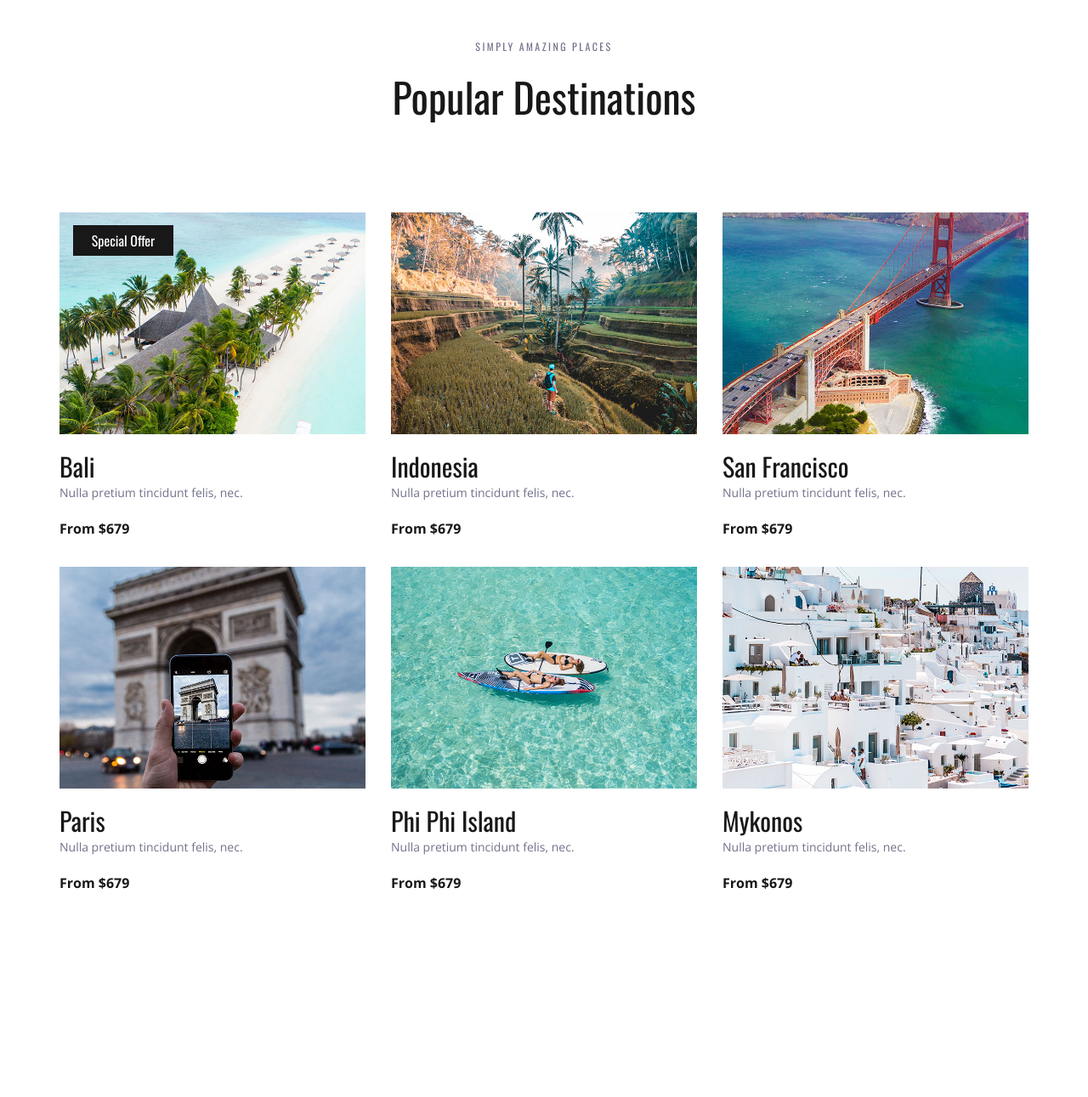
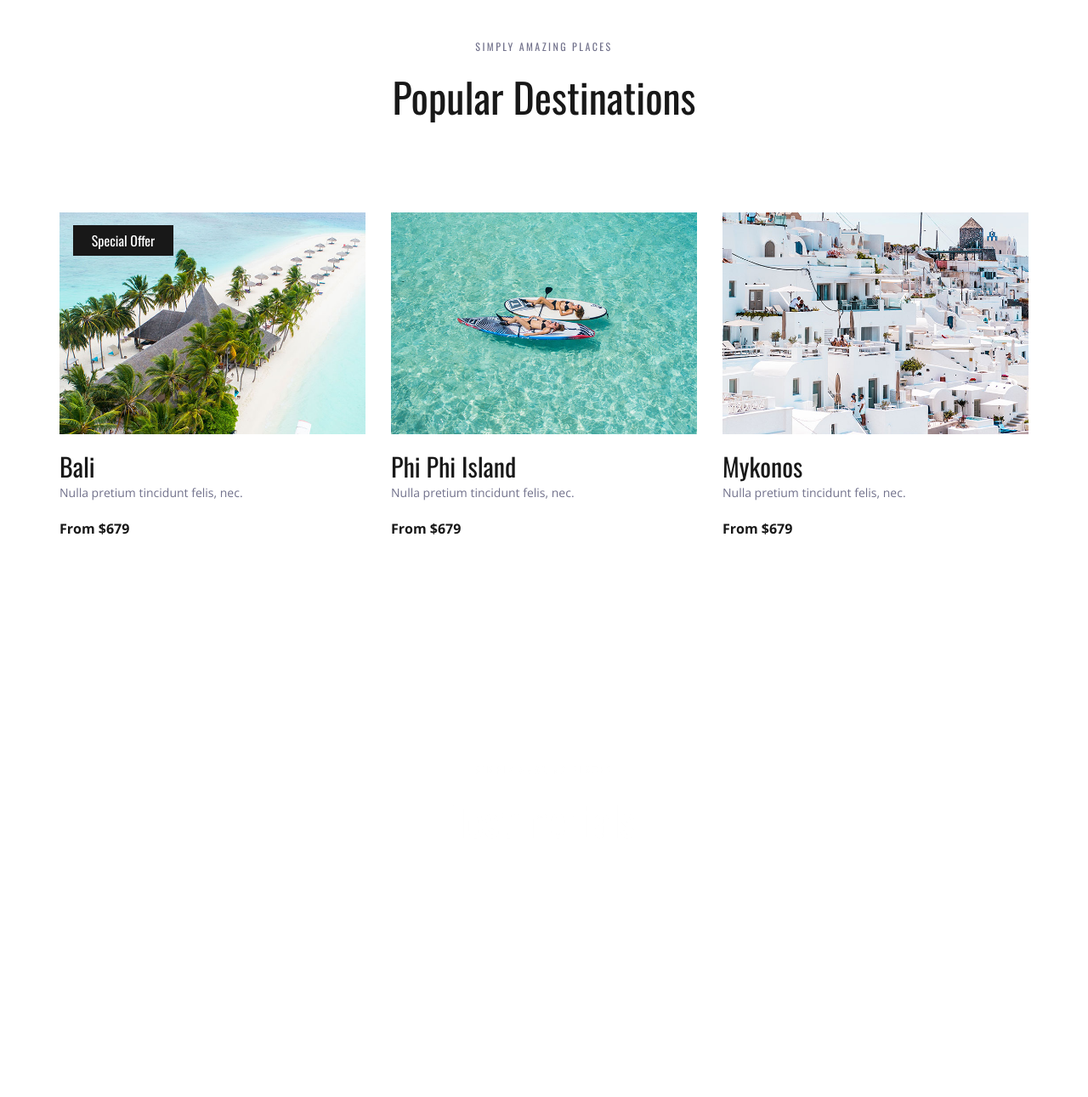
Before and after one commit to gondaliya/django-learn-2, a Django app: page / in a window 1280 px wide. Shown: the part 1235-2526 px from the top of the page at 85% size. Run offline with Django 3.2, Linux system fonts and the light colour scheme; some libraries are stand-ins or nearby versions.

Commit message:
postgres db added, ui dynamic, admin added

```diff
--- a/templates/index.html
+++ b/templates/index.html
@@ -260,43 +260,6 @@
 								<div class="destination_price">From $679</div>
 							</div>
 						</div>
-
-						<!-- Destination -->
-						<div class="destination item">
-							<div class="destination_image">
-								<img src="{% static 'images/destination_2.jpg' %}" alt="">
-							</div>
-							<div class="destination_content">
-								<div class="destination_title"><a href="destinations.html">Indonesia</a></div>
-								<div class="destination_subtitle"><p>Nulla pretium tincidunt felis, nec.</p></div>
-								<div class="destination_price">From $679</div>
-							</div>
-						</div>
-
-						<!-- Destination -->
-						<div class="destination item">
-							<div class="destination_image">
-								<img src="{% static 'images/destination_3.jpg' %}" alt="">
-							</div>
-							<div class="destination_content">
-								<div class="destination_title"><a href="destinations.html">San Francisco</a></div>
-								<div class="destination_subtitle"><p>Nulla pretium tincidunt felis, nec.</p></div>
-								<div class="destination_price">From $679</div>
-							</div>
-						</div>
-
-						<!-- Destination -->
-						<div class="destination item">
-							<div class="destination_image">
-								<img src="{% static 'images/destination_4.jpg' %}" alt="">
-							</div>
-							<div class="destination_content">
-								<div class="destination_title"><a href="destinations.html">Paris</a></div>
-								<div class="destination_subtitle"><p>Nulla pretium tincidunt felis, nec.</p></div>
-								<div class="destination_price">From $679</div>
-							</div>
-						</div>
-
 						<!-- Destination -->
 						<div class="destination item">
 							<div class="destination_image">
```
